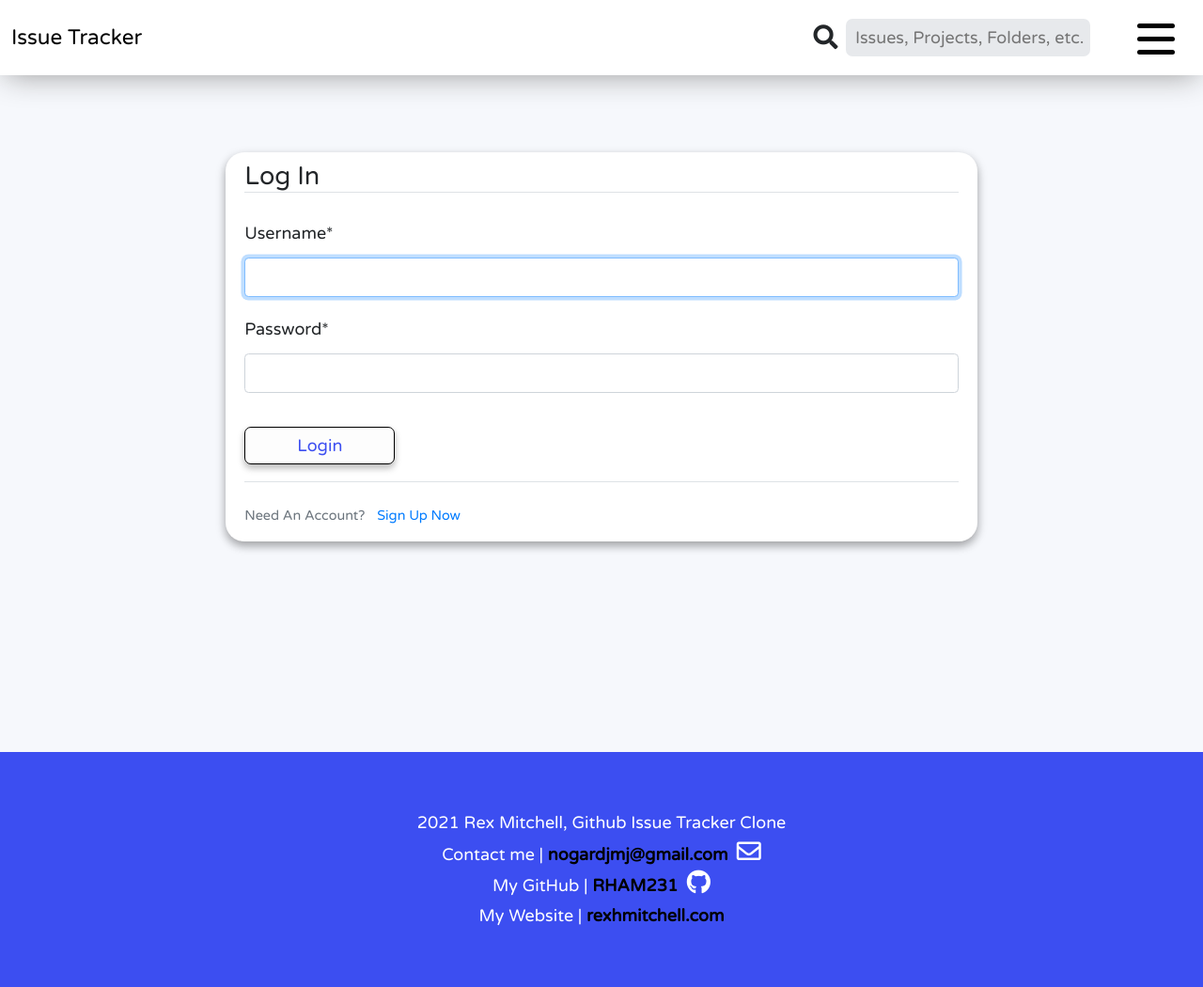
After one commit to RHAM231/GitHub-Issue-Backend, a Django app: page /login/ in a window 1280 px wide. The commit adds this page. Shown: the whole page at 94% size. Run offline with Django 3.2, Linux system fonts and the light colour scheme; some libraries are stand-ins or nearby versions.

Commit message:
Adding login logout pages

```diff
--- a/app/GITB/urls.py
+++ b/app/GITB/urls.py
@@ -17,6 +17,7 @@ from django.conf import settings
 from django.contrib import admin
 from django.urls import path, include
 from django.conf.urls.static import static
+from django.contrib.auth import views as auth_views
 
 urlpatterns = [
     path('admin/', admin.site.urls),
@@ -27,5 +28,7 @@ urlpatterns = [
 
     path('Issues/', include('issues.urls')),
     path('Repositories/', include('repositories.urls')),
+    path('login/', auth_views.LoginView.as_view(template_name='users/login.html'), name='login'),
+    path('logout/', auth_views.LogoutView.as_view(template_name='users/logout.html'), name='logout'),
     # path('users/', include('users.urls')),
 ] + static(settings.MEDIA_URL, document_root=settings.MEDIA_ROOT)
--- a/app/base/search.py
+++ b/app/base/search.py
@@ -52,7 +52,7 @@ def get_search_results(form):
     db_engine = settings.DATABASES['default']['ENGINE']
     # Define our modules and exclusions so we can pass them to our get_search_models method above
     modules = [repo_models, issue_models]
-    exclusions = ('CustomUser', 'LineOfCode', 'TestIssue')
+    exclusions = ('CustomUser', 'LineOfCode', 'TestIssue', 'Profile')
     # Get our search models
     search_models = get_search_models(modules, exclusions)
     lookups = []
--- a/app/base/templates/base/about.html
+++ b/app/base/templates/base/about.html
@@ -85,7 +85,7 @@
           </div>
           <div class="row mb-2 border-bottom"></div>
             <div class="row">
-                {% lorem 67 w %}
+              {% lorem 67 w %}
             </div>
           <div class="row mt-3 mb-2 border-bottom"></div>
 
--- a/app/base/templates/base/base.html
+++ b/app/base/templates/base/base.html
@@ -100,7 +100,11 @@ See views.py under the projects app
           </form>
         </li>
         <li class="nav-item">
-          <a href="" class="login-out-link">Logout</a>
+          {% if user.is_authenticated %}
+            <a href="{% url 'logout' %}" class="login-out-link">Logout</a>
+          {% else %}
+            <a href="" class="login-out-link">Guest</a>
+          {% endif %}
         </li>
       </ul>
     </div>
--- a/app/issues/forms.py
+++ b/app/issues/forms.py
@@ -98,7 +98,10 @@ class IssueStateFilterForm(forms.Form):
 class IssueEntryForm(ModelForm):
     class Meta:
         model = Issue
-        fields = ['title', 'body', 'repository', 'associated_folder', 'associated_file', 'associated_loc']
+        fields = [
+            'title', 'body', 'repository', 'associated_folder',
+            'associated_file', 'associated_loc'
+            ]
 
     def __init__(self, *args, **kwargs):
         super(IssueEntryForm, self).__init__(*args, **kwargs)
--- a/app/issues/templates/issues/issue_form.html
+++ b/app/issues/templates/issues/issue_form.html
@@ -22,11 +22,10 @@
 
             <div class="row mt-2 mb-4 d-flex">
               <div class="user-box">
-                <!-- <img class="user-image" src="{{ model_name.0.field_name.url }}"> -->
-                <img class="user-image" src="{% static 'images/user.jpg' %}">
+                <img class="user-image" src="{{ profile.image.url }}">
               </div>
               <div class="pl-2">
-                <b><a class="user-title" href="">Username</a></b>
+                <b><a class="user-title" href="">{{ profile.name }}</a></b>
               </div>
             </div>
 
--- a/app/issues/templates/issues/issue_read.html
+++ b/app/issues/templates/issues/issue_read.html
@@ -102,9 +102,9 @@
                 {% csrf_token %}
                 {{ form }}
                 {% if issue.state == 'open' %}
-                  <input type="submit" value="Close Issue" class="mx-2 close-button">
+                  <input type="submit" value="Close Issue" class="close-button">
                 {% else %}
-                  <input type="submit" value="Open Issue" class="mx-2 close-button">
+                  <input type="submit" value="Open Issue" class="close-button">
                 {% endif %}
               </form>
             </div>
--- /dev/null
+++ b/app/users/templates/users/login.html
@@ -0,0 +1,38 @@
+{% extends "base/base.html" %}
+{% load crispy_forms_tags %}
+{% block content %}
+
+<div class="container-no-margin pr-3 pl-3">
+    <div class="row mt-5 mb-5"></div>
+    <div class="row mt-5 mb-5"></div>
+
+    <div class="col-lg-8 col-lg-offset-2
+                col-md-10 col-md-offset-1
+                col-sm-12 mx-auto">
+
+        <div class="content-section">
+            <form method="POST">
+                {% csrf_token %}
+                <fieldset class="form-group">
+                    <legend class="border-bottom mb-4">Log In</legend>
+                    {{ form|crispy }}
+                </fieldset>
+                <div class="form-group">
+                    <button class="sign-up-button" type="submit">Login</button>
+                </div>
+            </form>
+            <div class="border-top pt-3">
+                <small class="text-muted">
+                    Need An Account? <a class="ml-2" href="">Sign Up Now</a>
+                </small>
+            </div>
+        </div>
+
+    </div>
+
+
+</div>
+<div class="row my-5"></div>
+</div>
+
+{% endblock content %}
```
Also changed, not shown: app/issues/views.py (+18 -2 lines), app/users/templates/users/logout.html (added, +28 -0 lines), app/users/templates/users/profile.html (added, +29 -0 lines), app/db.sqlite3.
